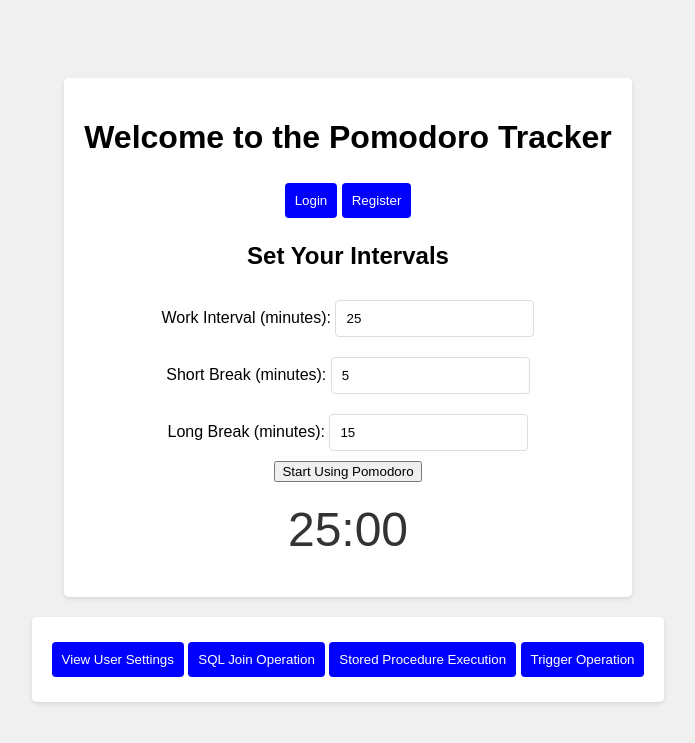
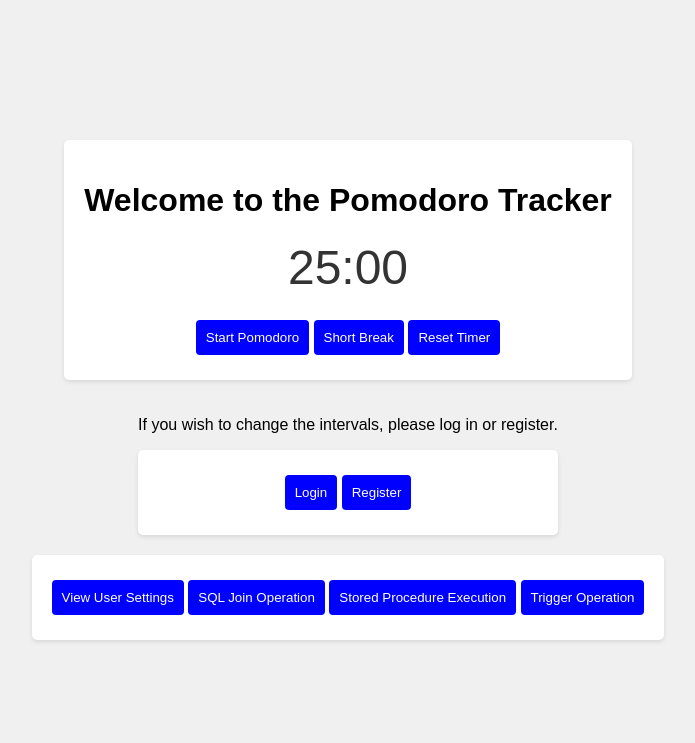
Before and after one commit to antonjoshuadominguez/PomodoroWebsite, a Flask app: page / in a window 1280 px wide. Shown: the top 743 px of the page, without its empty margins (292-987 px from the left). Run offline with Flask 3, Linux system fonts and the light colour scheme.

Commit message:
finally fixed the website
-user can only edit when they are logged in
-timer works
- connected to user table in db

```diff
--- a/PomodoroWebsite/app/routes.py
+++ b/PomodoroWebsite/app/routes.py
@@ -18,7 +18,9 @@ def register():
 
 @routes.route('/index')
 def index():
-    return render_template('index.html')
+    settings_applied = session.get('settings_applied', False)
+    return render_template('index.html', settings_applied=settings_applied)
+
 
 @routes.route('/create_user', methods=['POST'])
 def create_user():
@@ -47,10 +49,16 @@ def login_user():
 
     if user and user.password == password:
         session['userid'] = user.userid
+        session['settings_applied'] = False
         return redirect(url_for('routes.index'))
     else:
         flash("Invalid username or password")
         return redirect(url_for('routes.login'))
+
+@routes.route('/logout')
+def logout():
+    session.clear()
+    return redirect(url_for('routes.login'))
 
 
 @routes.route('/start_pomodoro', methods=['POST'])
@@ -65,7 +73,6 @@ def start_pomodoro():
     short_break_interval = request.form.get('shortBreakInterval')
     long_break_interval = request.form.get('longBreakInterval')
 
-    # Create or update PomodoroSettings for the user
     settings = PomodoroSettings.query.filter_by(UserID=userid).first()
     if settings:
         settings.WorkInterval = work_interval
@@ -83,11 +90,14 @@ def start_pomodoro():
     try:
         db.session.commit()
         flash('Pomodoro settings updated successfully.')
+        session['settings_applied'] = True
+
     except Exception as e:
         db.session.rollback()
         flash('Failed to update settings: ' + str(e))
 
     return redirect(url_for('routes.index'))
+
 
 
 @routes.route('/get_user_settings/<username>', methods=['GET'])
--- a/PomodoroWebsite/app/static/styles.css
+++ b/PomodoroWebsite/app/static/styles.css
@@ -10,24 +10,23 @@ body {
     background-color: #f0f0f0;
 }
 
-.login-container, .db-operations-container {
+.login-container, .db-operations-container, .auth-buttons {
     padding: 20px;
     background: #fff;
     border-radius: 5px;
     box-shadow: 0 2px 4px rgba(0, 0, 0, 0.1);
     text-align: center;
-    margin-bottom: 20px; /* Keeps space between containers */
+    margin-bottom: 20px;
 }
 
 #timer {
     font-size: 48px;
-    margin: 20px 0; /* Increase the bottom margin if necessary */
+    margin: 20px 0;
     color: #333;
 }
 
-/* Added container for pomodoro controls to manage spacing */
 #pomodoroControls {
-    margin-top: 20px; /* Space out from the timer */
+    margin-top: 20px;
 }
 
 form {
@@ -42,17 +41,17 @@ input[type="text"], input[type="password"], input[type="email"], input[type="num
     border-radius: 4px;
 }
 
-button {
+button, input[type="submit"] {
     padding: 10px;
     background-color: blue;
     color: white;
     border: none;
     border-radius: 4px;
     cursor: pointer;
-    margin: 5px 0; /* Adds space between buttons */
+    margin: 5px 0;
 }
 
-button:hover {
+button:hover, input[type="submit"]:hover {
     background-color: darkblue;
 }
 
--- a/PomodoroWebsite/app/templates/index.html
+++ b/PomodoroWebsite/app/templates/index.html
@@ -9,10 +9,20 @@
 <body>
     <div class="login-container">
         <h1>Welcome to the Pomodoro Tracker</h1>
-        <a href="/login"><button>Login</button></a>
-        <a href="/register"><button>Register</button></a>
+        <!-- Always show Pomodoro Timer Display and Controls -->
+        <div id="timer">25:00</div>
+        <div id="pomodoroControls">
+            <button id="pomodoroButton" type="button" onclick="togglePomodoro()">Start Pomodoro</button>
+            <button id="modeButton" type="button" onclick="changeMode()">Short Break</button>
+            <button type="button" onclick="resetTimer()">Reset Timer</button>
+            <!-- Settings button is only shown if user is logged in -->
+            {% if 'userid' in session %}
+                <button id="toggleSettingsButton" onclick="toggleSettingsForm()">Settings</button>
+            {% endif %}
+        </div>
 
-        <!-- Settings Form -->
+        <!-- Settings Form, hidden initially and only accessible if logged in -->
+        <div id="settingsForm" style="display: none;">
             <form id="settingsForm" action="/start_pomodoro" method="post">
                 <h2>Set Your Intervals</h2>
                 <label>Work Interval (minutes): <input type="number" name="workInterval" id="workInput" value="25"></label><br>
@@ -20,16 +30,20 @@
                 <label>Long Break (minutes): <input type="number" name="longBreakInterval" id="longBreakInput" value="15"></label><br>
                 <input type="submit" value="Start Using Pomodoro">
             </form>
+        </div>
+    </div>
 
-        <!-- Pomodoro Timer Display -->
-        <div id="timer">25:00</div>
 
-        <!-- Pomodoro Controls, now hidden initially -->
-        <div id="pomodoroControls" style="display:none;">
-            <button id="pomodoroButton" type="button" onclick="togglePomodoro()">Start Pomodoro</button>
-            <button id="modeButton" type="button" onclick="changeMode()">Short Break</button>
-            <button type="button" onclick="resetTimer()">Reset Timer</button>
+    <div class="auth-container">
+        {% if 'userid' not in session %}
+            <p>If you wish to change the intervals, please log in or register.</p>
+            <div class="auth-buttons">
+                <a href="{{ url_for('routes.login') }}"><button>Login</button></a>
+                <a href="{{ url_for('routes.register') }}"><button>Register</button></a>
             </div>
+        {% else %}
+            <a href="{{ url_for('routes.logout') }}"><button>Logout</button></a>
+        {% endif %}
     </div>
 
     <div class="db-operations-container">
@@ -40,70 +54,79 @@
     </div>
 
     <script>
-        var workTime = null;
-        var shortBreak = null;
-        var longBreak = null;
-        var currentTimer = 0; // Initially set to 0
+        var workTime = 25 * 60;
+    var shortBreak = 5 * 60;
+    var longBreak = 15 * 60;
+    var currentTimer = workTime;
     var isTimerRunning = false;
     var interval;
     var mode = 'work';
 
-        document.addEventListener('DOMContentLoaded', function() {
-            document.getElementById('settingsForm').style.display = 'block';
-            document.getElementById('pomodoroControls').style.display = 'none';
-        });
-
     function updateTimerDisplay() {
-            var minutes = parseInt(currentTimer / 60, 10);
-            var seconds = parseInt(currentTimer % 60, 10);
-
-            minutes = minutes < 10 ? "0" + minutes : minutes;
-            seconds = seconds < 10 ? "0" + seconds : seconds;
-
-            document.querySelector('#timer').textContent = minutes + ":" + seconds;
+        var minutes = Math.floor(currentTimer / 60);
+        var seconds = currentTimer % 60;
+        minutes = minutes < 10 ? '0' + minutes : minutes;
+        seconds = seconds < 10 ? '0' + seconds : seconds;
+        document.getElementById('timer').textContent = minutes + ':' + seconds;
     }
 
     function startTimer() {
+        if (!isTimerRunning) {
+            isTimerRunning = true;
+            document.getElementById('pomodoroButton').textContent = 'Pause Pomodoro';
             interval = setInterval(function() {
-                if (--currentTimer < 0) {
+                currentTimer--;
+                updateTimerDisplay();
+                if (currentTimer <= 0) {
                     clearInterval(interval);
                     isTimerRunning = false;
                     document.getElementById('pomodoroButton').textContent = 'Start Pomodoro';
-                    // Handle completion of the timer here
+                    // Change mode automatically if timer reaches zero
+                    changeMode();
                 }
-                updateTimerDisplay();
             }, 1000);
-            isTimerRunning = true;
-            document.getElementById('pomodoroButton').textContent = 'Pause Pomodoro';
+        }
     }
 
     function resetTimer() {
-            currentTimer = workTime;
-            updateTimerDisplay();
         clearInterval(interval);
         isTimerRunning = false;
         document.getElementById('pomodoroButton').textContent = 'Start Pomodoro';
+        if (mode === 'work') {
+            currentTimer = workTime;
+        } else if (mode === 'shortBreak') {
+            currentTimer = shortBreak;
+        } else {  // longBreak
+            currentTimer = longBreak;
+        }
+        updateTimerDisplay();
+    }
+
+    function toggleSettingsForm() {
+        var settingsForm = document.getElementById('settingsForm');
+        var pomodoroControls = document.getElementById('pomodoroControls');
+        if (settingsForm.style.display === 'none' || settingsForm.style.display === '') {
+            settingsForm.style.display = 'block';
+            pomodoroControls.style.display = 'none';
+        } else {
+            settingsForm.style.display = 'none';
+            pomodoroControls.style.display = 'block';
+        }
     }
 
     function togglePomodoro() {
-            if (!isTimerRunning) {
-                applySettings();
-            } else {
+        if (isTimerRunning) {
             clearInterval(interval);
             isTimerRunning = false;
             document.getElementById('pomodoroButton').textContent = 'Resume Pomodoro';
+        } else {
+            startTimer();
         }
     }
 
     function changeMode() {
-            if (!workTime || !shortBreak || !longBreak) {
-                alert("Please set the intervals first.");
-                return;
-            }
-
         clearInterval(interval);
         isTimerRunning = false;
-
         switch (mode) {
             case 'work':
                 currentTimer = shortBreak;
@@ -122,7 +145,9 @@
                 break;
         }
         updateTimerDisplay();
+        // Remove startTimer() if you don't want to start the timer automatically
     }
+
 
         function applySettings() {
             workTime = parseInt(document.getElementById('workInput').value) * 60;
@@ -134,14 +159,19 @@
                 return;
             }
 
+            // Update the current timer and display
             currentTimer = workTime;
             updateTimerDisplay();
 
+            // Hide the settings form and show the timer controls
             document.getElementById('settingsForm').style.display = 'none';
             document.getElementById('pomodoroControls').style.display = 'block';
 
+            // Optionally, start the timer immediately
             startTimer();
         }
+        updateTimerDisplay();
     </script>
+
 </body>
 </html>
--- a/PomodoroWebsite/app/templates/login.html
+++ b/PomodoroWebsite/app/templates/login.html
@@ -14,6 +14,8 @@
             <input type="password" id="password" name="password" placeholder="Password" required>
             <button type="submit">Login</button>
         </form>
+        <!-- Register Button -->
+        <p>Don't have an account? <a href="{{ url_for('routes.register') }}"><button type="button">Register</button></a></p>
     </div>
 </body>
 </html>
```
Also changed, not shown: PomodoroWebsite/instance/pomodoro.db. Lines whose indentation alone changed are shown as unchanged.
